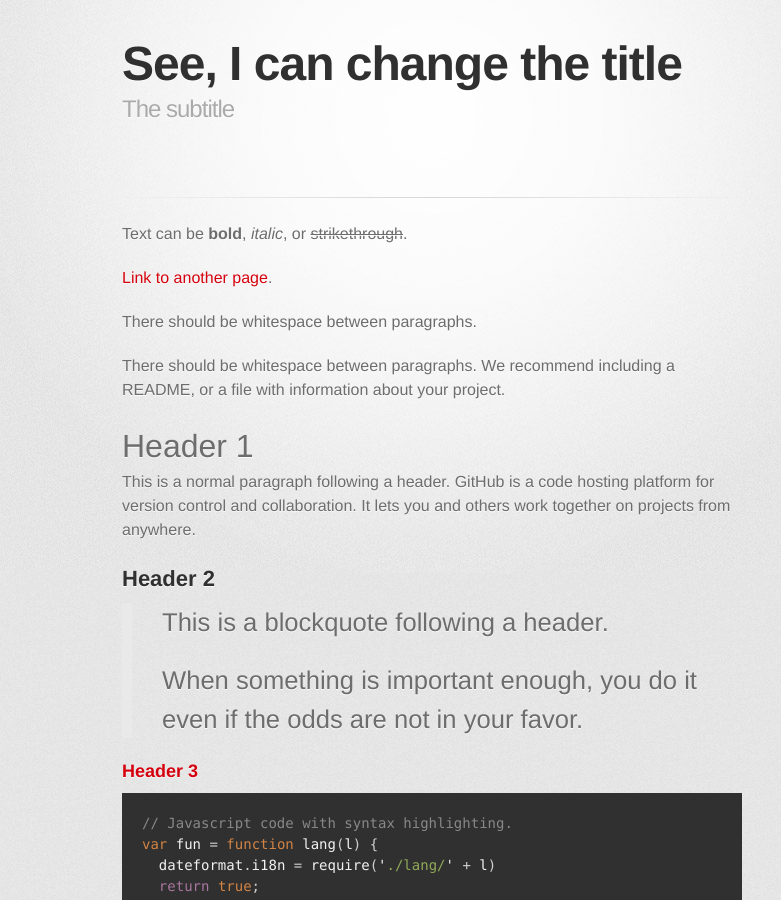
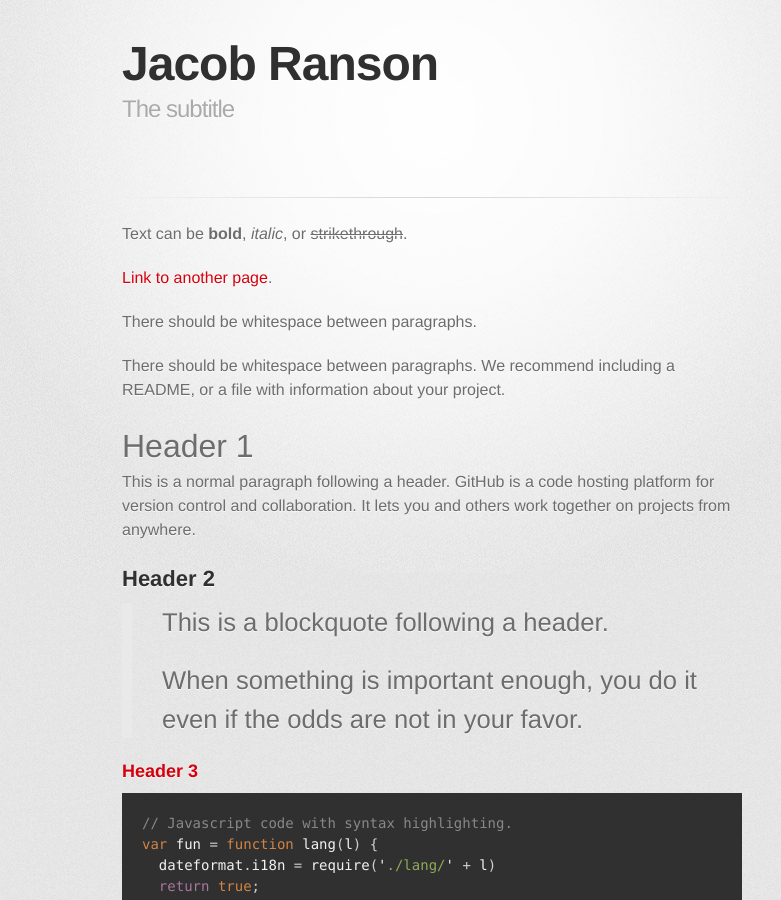
Before and after one commit to jcranson/jcranson.github.io, a Jekyll site: the page built from index.md, in a window 1280 px wide and 900 px high. Shown: the whole window, without its empty margins (208-989 px from the left). Built offline with Jekyll 4.4.1, drawn with Linux system fonts in a browser that asks for light colours; some web fonts are replaced; our own code applies the rules of GitHub Pages for plain Markdown files.

Commit message:
Update index.md

```diff
--- a/index.md
+++ b/index.md
@@ -1,5 +1,5 @@
 ---
-title: See, I can change the title
+title: Jacob Ranson
 description: The subtitle
 ---
 
```
